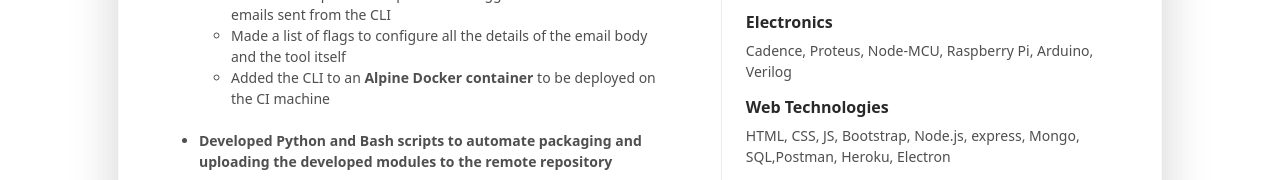
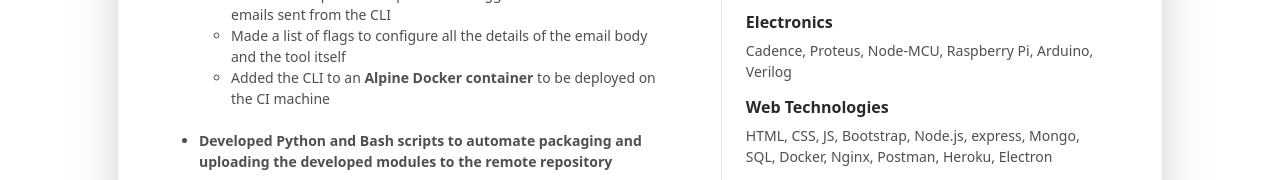
Before and after one commit to hossamhamzahm/hossamhamzahm.github.io, a website: page index.html in a window 1280 px wide. Shown: the part 849-1029 px from the top of the page. Drawn offline with Linux system fonts and the light colour scheme.

Commit message:
add docker & nginx

```diff
--- a/index.html
+++ b/index.html
@@ -419,7 +419,7 @@
 
 									<h4 class="item-title">Web Technologies</h4>
 									<ul class="list-unstyled resume-skills-list">
-										<li class="mb-2">HTML, CSS, JS, Bootstrap, Node.js, express, Mongo, SQL,Postman,
+										<li class="mb-2">HTML, CSS, JS, Bootstrap, Node.js, express, Mongo, SQL, Docker, Nginx, Postman,
 											Heroku, Electron</li>
 									</ul>
 
```
